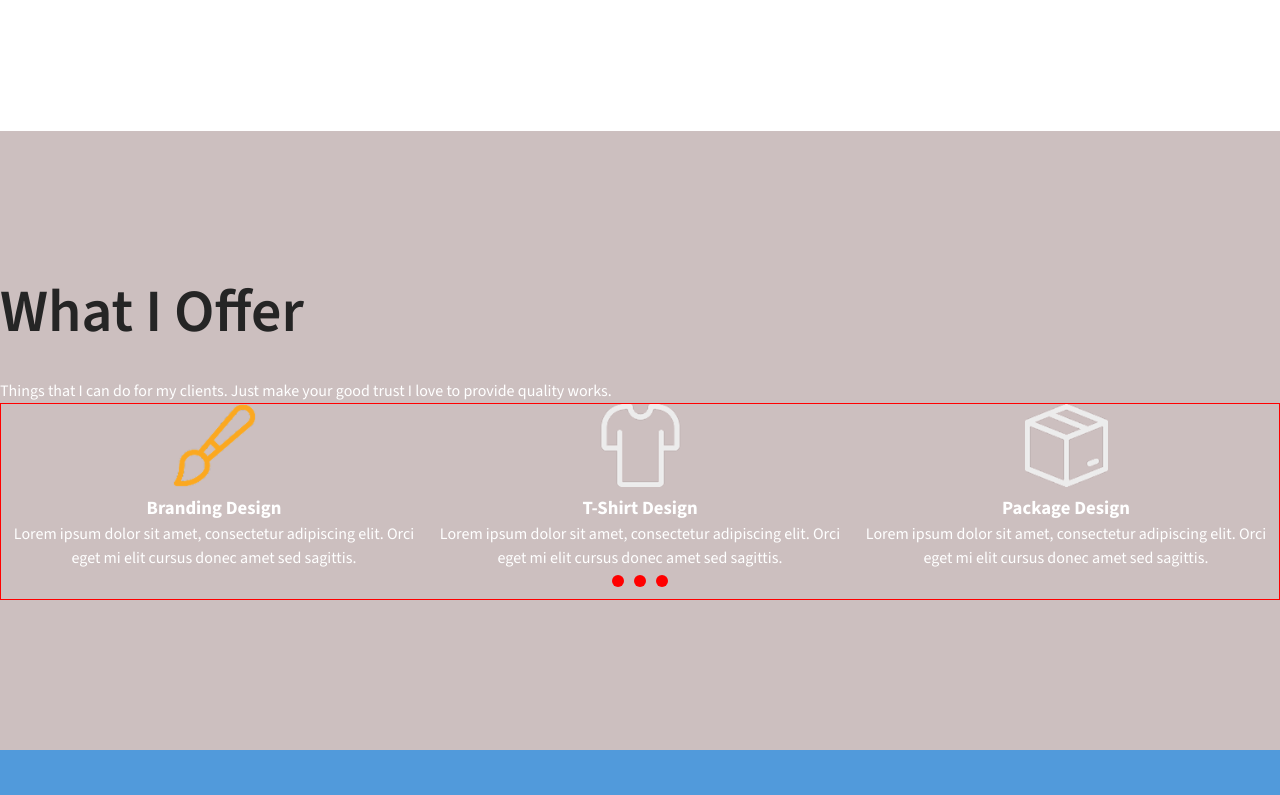
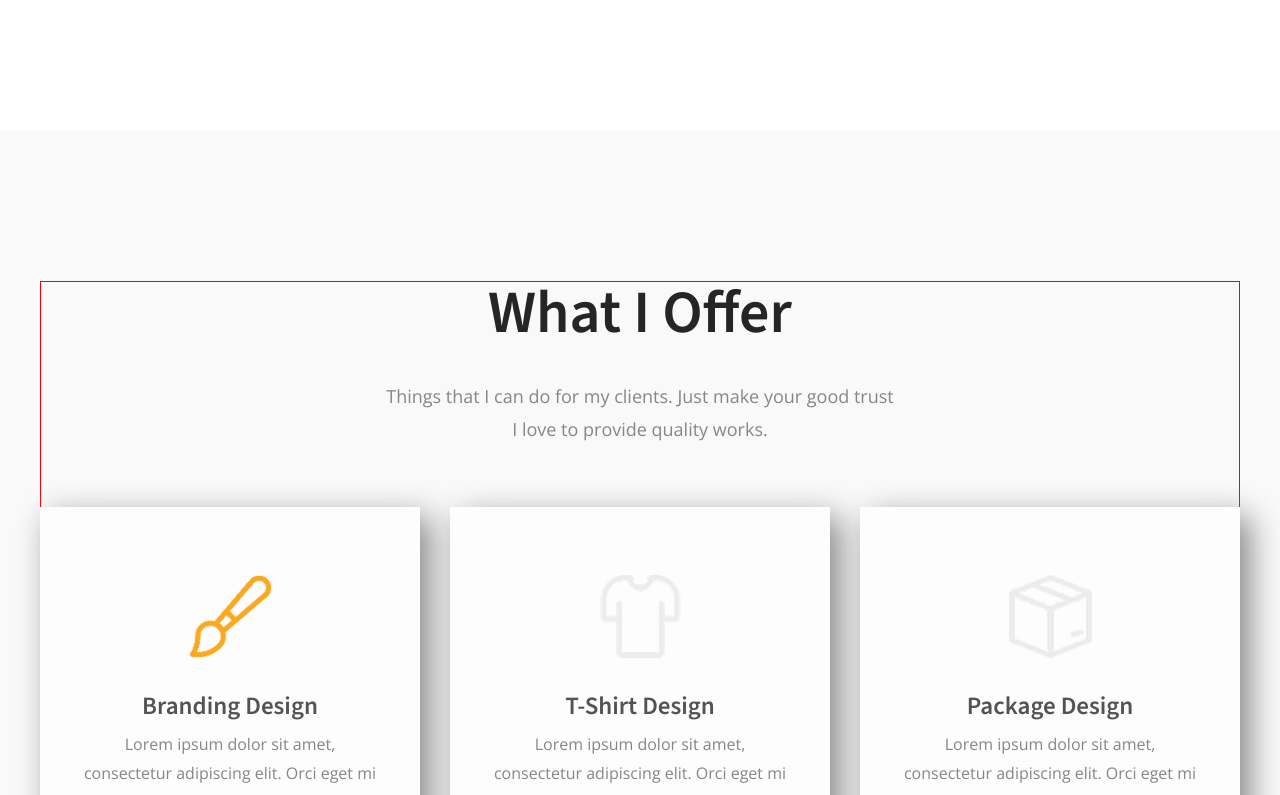
Before and after one commit to Anton-013/portfolio, a React (Vite) app: page / in a window 1280 px wide. Shown: the part 1420-2215 px from the top of the page. Built offline with nearby package versions, Linux system fonts and the light colour scheme.

Commit message:
stylization Offer

```diff
--- a/src/components/slider/Slider.tsx
+++ b/src/components/slider/Slider.tsx
@@ -4,11 +4,12 @@ import iconOfferBrush from "../../assets/images/brush.png";
 import iconOfferTShirt from "../../assets/images/t-shirt.png";
 import iconOfferBox from "../../assets/images/box.png";
 import { FlexWrapper } from "../FlexWrapper";
+import { theme } from "../../styles/Theme";
 
 export const Slider = () => {
     return (
         <StyledSlider>
-            <FlexWrapper>
+            <FlexWrapper justify={"space-between"} gap={"30px"}>
                 <Slide>
                     <IconOffer src={iconOfferBrush} alt="brush" />
                     <SlideTitle>Branding Design</SlideTitle>
@@ -27,7 +28,7 @@ export const Slider = () => {
             </FlexWrapper>
             <Pagination>
                 <span></span>
-                <span></span>
+                <span className={"active"}></span>
                 <span></span>
             </Pagination>
         </StyledSlider>
@@ -38,13 +39,22 @@ const StyledSlider = styled.div`
     display: flex;
     flex-direction: column;
     align-items: center;
-    border: 1px solid red;
-    max-width: 1280px;
 `
 
 const Slide = styled.div`
-    max-width: 500px;
+    display: flex;
+    flex-direction: column;
+    justify-content: center;
+    align-items: center;
+
+    width: 380px;
+    height: 380px;
     text-align: center;
+    padding: 40px;
+    background-color: #FDFDFD;
+    margin-bottom: 60px;
+
+    box-shadow: 10px 10px 30px 0px #878787;
 `
 
 const IconOffer = styled.img`
@@ -53,11 +63,24 @@ const IconOffer = styled.img`
 `
 
 const SlideTitle = styled.h3`
+    font-weight: 600;
+    font-size: 25px;
+    line-height: 100%;
+    letter-spacing: 1%;
+    text-align: center;
+    color: #535353;
 
+    margin: 35px 0 12px 0;
 `
 
 const Text = styled.p`
-
+    font-family: "Open Sans", sans-serif;
+    font-weight: 400;
+    font-size: 16px;
+    line-height: 185%;
+    letter-spacing: 1%;
+    text-align: center;
+    color: #868686;
 `
 
 const Pagination = styled.div`
@@ -65,8 +88,15 @@ const Pagination = styled.div`
         display: inline-block;
         width: 12px;
         height: 12px;
-        margin: 5px;
         border-radius: 50%;
-        background-color: red;
+        background-color: #E5E5E5;
+
+        & + span {
+            margin-left: 8px;
+        }
+
+        &.active {
+            background-color: ${theme.colors.accent};
+        }
     }
 `
--- a/src/layout/sections/offer/Offer.tsx
+++ b/src/layout/sections/offer/Offer.tsx
@@ -2,22 +2,36 @@ import React from "react";
 import styled from "styled-components";
 import { SectionTitle } from "../../../components/SectionTitle";
 import { Slider } from "../../../components/slider/Slider";
+import { theme } from "../../../styles/Theme";
+import { Container } from "../../../components/Container";
+import { FlexWrapper } from "../../../components/FlexWrapper";
 
 export const Offer = () => {
     return (
         <StyledOffer>
-            <SectionTitle>What I Offer</SectionTitle>
-            <Text>Things that I can do for my clients. Just make your good trust I love to provide quality works.</Text>
-            <Slider />
+            <Container>
+                <FlexWrapper direction={"column"} align={"center"}>
+                    <SectionTitle>What I Offer</SectionTitle>
+                    <Text>Things that I can do for my clients. Just make your good trust I love to provide quality works.</Text>
+                    <Slider />
+                </FlexWrapper>
+            </Container>
         </StyledOffer>
     );
 };
 
 const StyledOffer = styled.section`
-    background-color: #ccbfbf;
+    background-color: ${theme.colors.secondatyBg};
     min-height: 50vh;
 `
 
 const Text = styled.p`
-
+    font-family: "Open Sans", sans-serif;
+    font-weight: 400;
+    font-size: 18px;
+    line-height: 185%;
+    letter-spacing: 1%;
+    color: #868686;
+    max-width: 512px;
+    margin-bottom: 60px;
 `
--- a/src/styles/Theme.ts
+++ b/src/styles/Theme.ts
@@ -1,7 +1,7 @@
 export const theme = {
     colors: {
         primaryBg: "#ffffff",
-        secondatyBg: "#EBEBEB",
+        secondatyBg: "#f9f9f9",
         tertiaryBg: "#252525",
         accent: "#FBA820",
 
```
